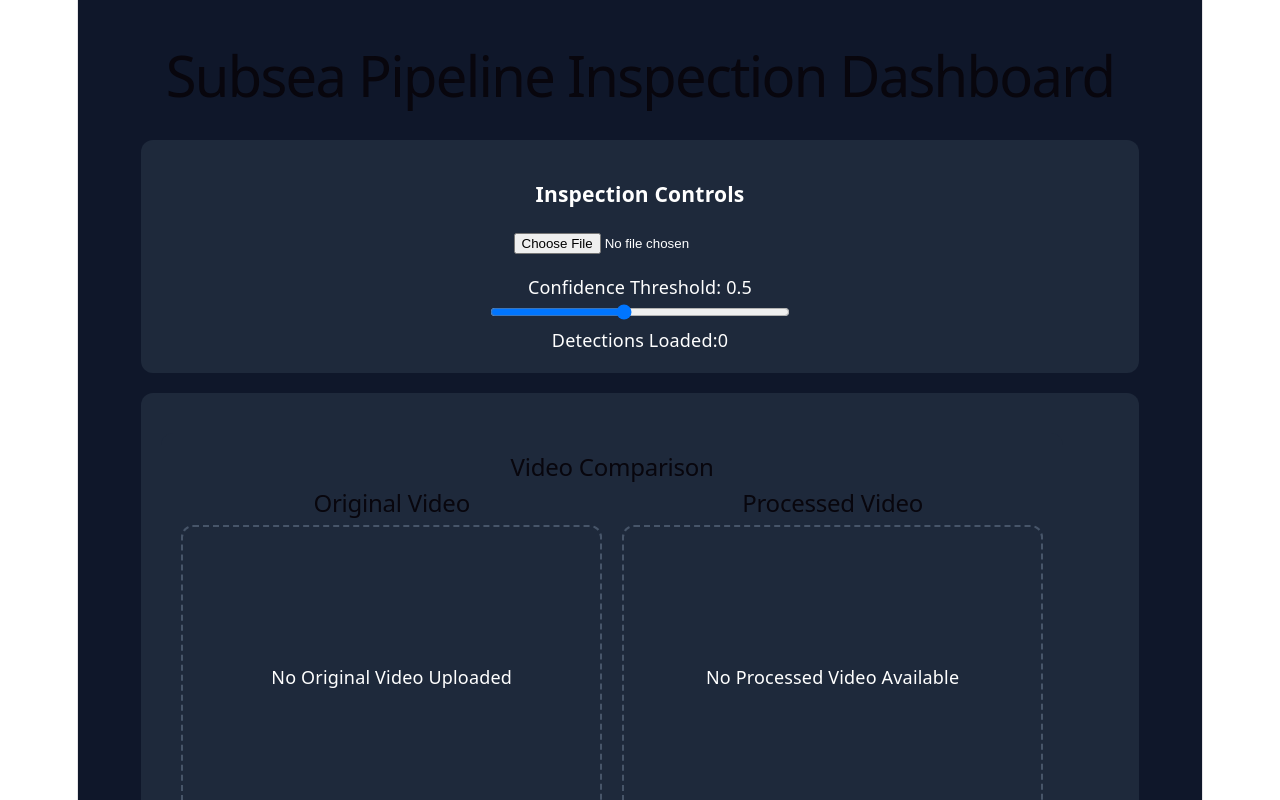
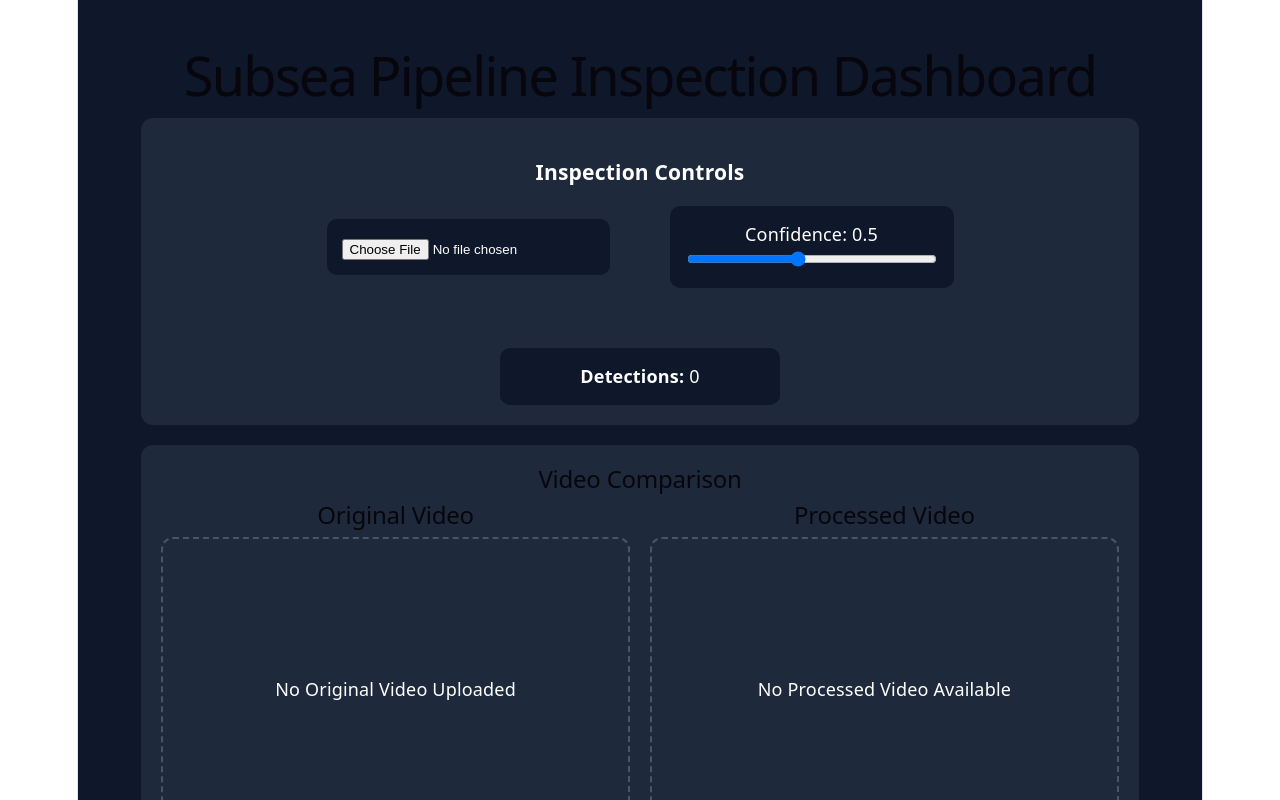
Before and after one commit to eggsandbacon1234/subsea-pipeline-dashboard-react, a React app in the folder frontend/: page / in a window 1280 px wide. Shown: the top 800 px of the page. Built offline with nearby package versions, Linux system fonts and the light colour scheme; the HTML template or start-up script is replaced by a standard one.

Commit message:
design updates

```diff
--- a/frontend/src/App.jsx
+++ b/frontend/src/App.jsx
@@ -200,8 +200,14 @@ const crackTimeline =
         alignItems: "center"
       }}
     >
-      <h1>
+      <h1
+        style={{
+          fontSize: "3rem",
+          marginBottom: "10px"
+        }}
+      >
         Subsea Pipeline Inspection Dashboard
+
       </h1>
 
       <div
@@ -218,20 +224,47 @@ const crackTimeline =
           Inspection Controls
         </h3>
 
+        <div
+          style={{
+            display: "flex",
+            justifyContent: "center",
+            alignItems: "center",
+            gap: "60px",
+            marginTop: "20px",
+            flexWrap: "wrap"
+          }}
+        >
+
+          <div
+            style={{
+              background: "#0F172A",
+              padding: "15px",
+              borderRadius: "10px",
+              minWidth: "250px",
+              textAlign: "center"
+            }}
+          >
+
             <input
               type="file"
               accept="video/*"
               onChange={handleVideoUpload}
             />
 
+          </div>
+
           <div
             style={{
-            marginTop: "20px"
+              background: "#0F172A",
+              padding: "15px",
+              borderRadius: "10px",
+              minWidth: "250px",
+              textAlign: "center"
             }}
           >
 
             <label>
-            Confidence Threshold: {confidence}
+              Confidence: {confidence}
             </label>
 
             <br />
@@ -248,16 +281,32 @@ const crackTimeline =
                 )
               }
               style={{
-              width: "300px"
+                width: "250px"
               }}
             />
 
           </div>
 
-        <p>
-          Detections Loaded:
-          {detections.length}
-        </p>
+          <div
+            style={{
+              background: "#0F172A",
+              padding: "15px",
+              borderRadius: "10px",
+              minWidth: "250px",
+              textAlign: "center"
+            }}
+          >
+
+            <strong>
+              Detections:
+            </strong>
+
+            {" "}
+            {crackCount}
+
+          </div>
+
+        </div>
 
       </div>
 
@@ -267,16 +316,6 @@ const crackTimeline =
           Processing Video...
         </h2>
       )}
-
-      <div
-        style={{
-          background: "#1E293B",
-          padding: "20px",
-          borderRadius: "12px",
-          width: "90%",
-          marginTop: "20px"
-        }}
-      >
 
       <div
         style={{
@@ -400,7 +439,6 @@ const crackTimeline =
 
           </div>
 
-        </div>
 
       </div>
 
@@ -492,7 +530,12 @@ const crackTimeline =
 
     <div
       style={{
-        flex: 1
+        flex: 1,
+        background: "#1E293B",
+        padding: "20px",
+        borderRadius: "12px",
+        height: "600px",
+        overflowY: "auto"
       }}
     >
 
@@ -509,7 +552,8 @@ const crackTimeline =
               cursor: "pointer",
               padding: "10px",
               marginBottom: "8px",
-              border: "1px solid white",
+              background: "#0F172A",
+              border: "1px solid #334155",
               borderRadius: "8px"
             }}
 
@@ -556,7 +600,12 @@ const crackTimeline =
 
     <div
       style={{
-        flex: 1
+        flex: 1,
+        background: "#1E293B",
+        padding: "20px",
+        borderRadius: "12px",
+        height: "600px",
+        overflowY: "auto"
       }}
     >
 
```
Lines whose indentation alone changed are shown as unchanged.
